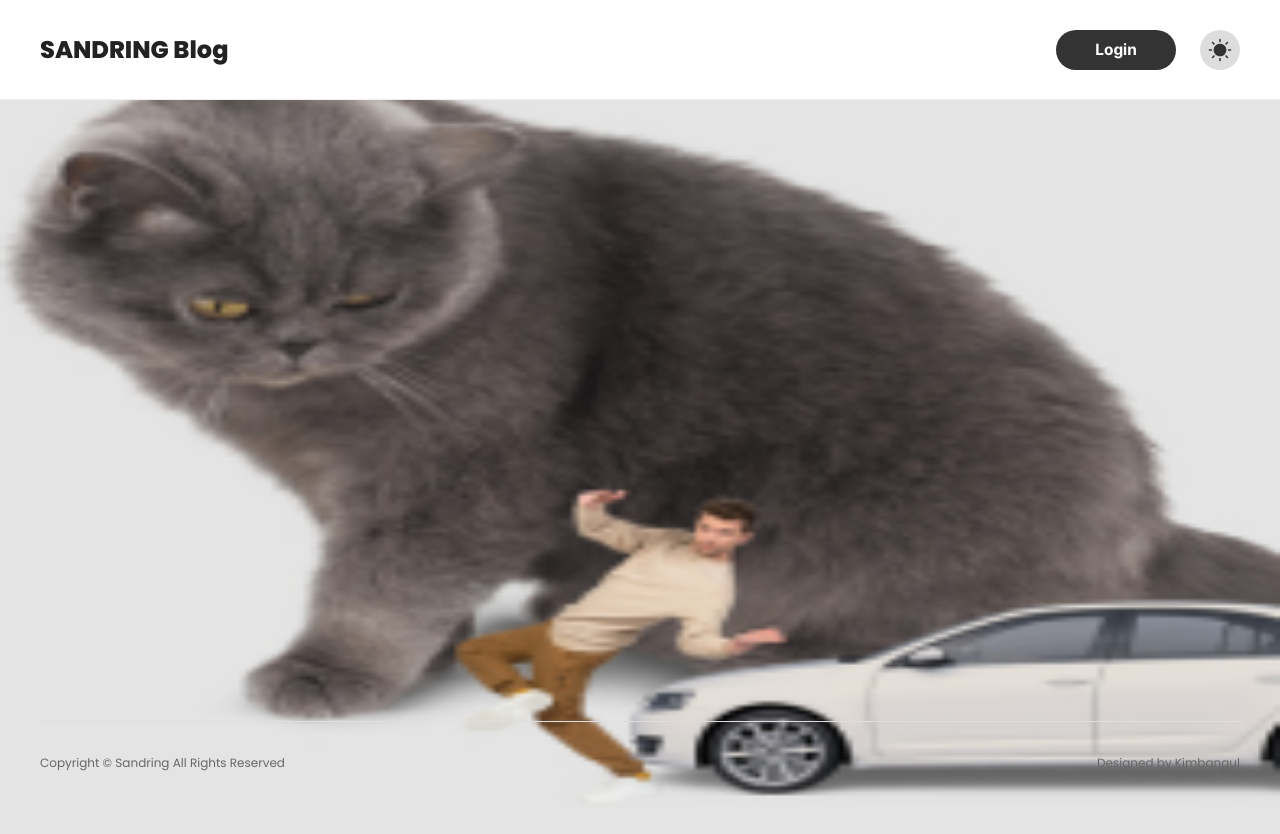
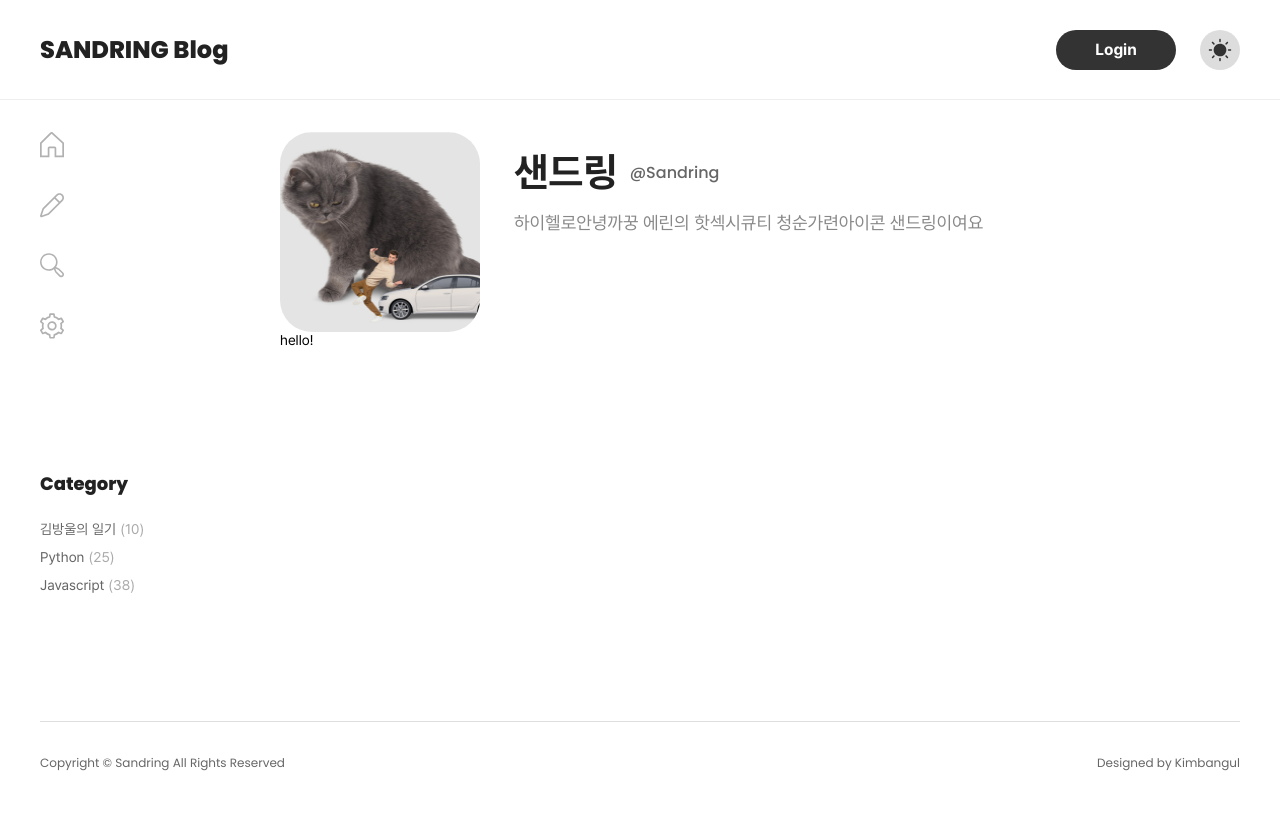
Before and after one commit to Discord-Bangul-e-bot/Blog, a Next.js app: page / in a window 1280 px wide. Shown: the top 834 px of the page. Built offline with nearby package versions, Linux system fonts and the light colour scheme.

Commit message:
style: 프로필 스타일 작업

```diff
--- a/src/styles/components/common/Profile.scss
+++ b/src/styles/components/common/Profile.scss
@@ -1 +1,39 @@
-.Profile {}
+.Profile {
+  @include flex(flex-start, flex-start, 3.4rem);
+
+  &__img {
+    position: relative;
+    width: 20rem;
+    height: 20rem;
+    border-radius: 3.2rem;
+    overflow: hidden;
+  }
+
+  &__name {
+    @include h1_bold;
+    color: $text_05;
+    font-size: 4rem;
+
+    &-container {
+      @include flex(flex-start, center, 1.2rem);
+    }
+  }
+
+  &__info {
+    &-container {
+      padding: 1.6rem 0;
+    }
+  }
+
+  &__id {
+    @include subtitle2_medium;
+    @include poppins;
+    color: $text_03;
+  }
+
+  &__introduce {
+    @include subtitle1_regular;
+    color: $text_02;
+    margin-top: 1.6rem;
+  }
+}
```
